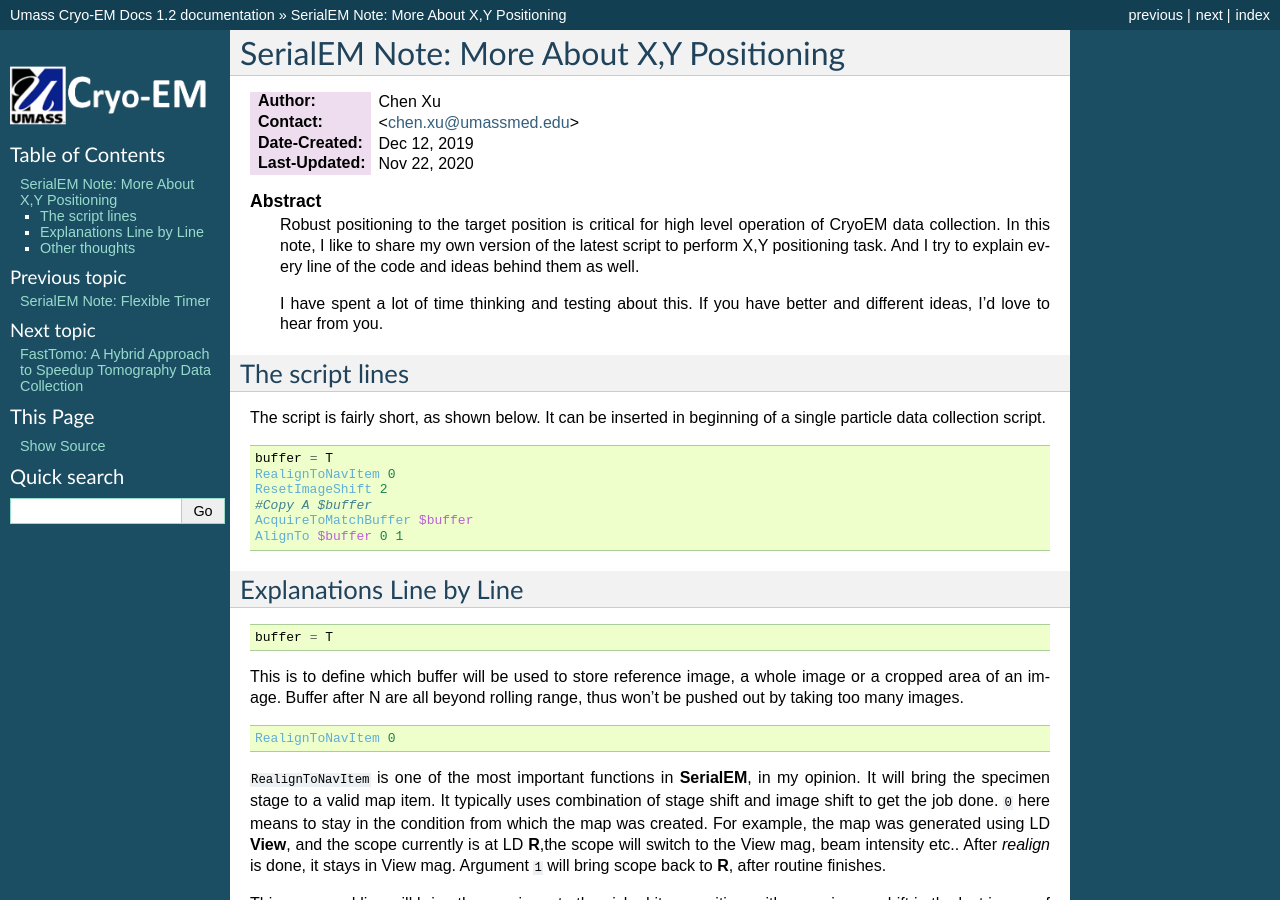
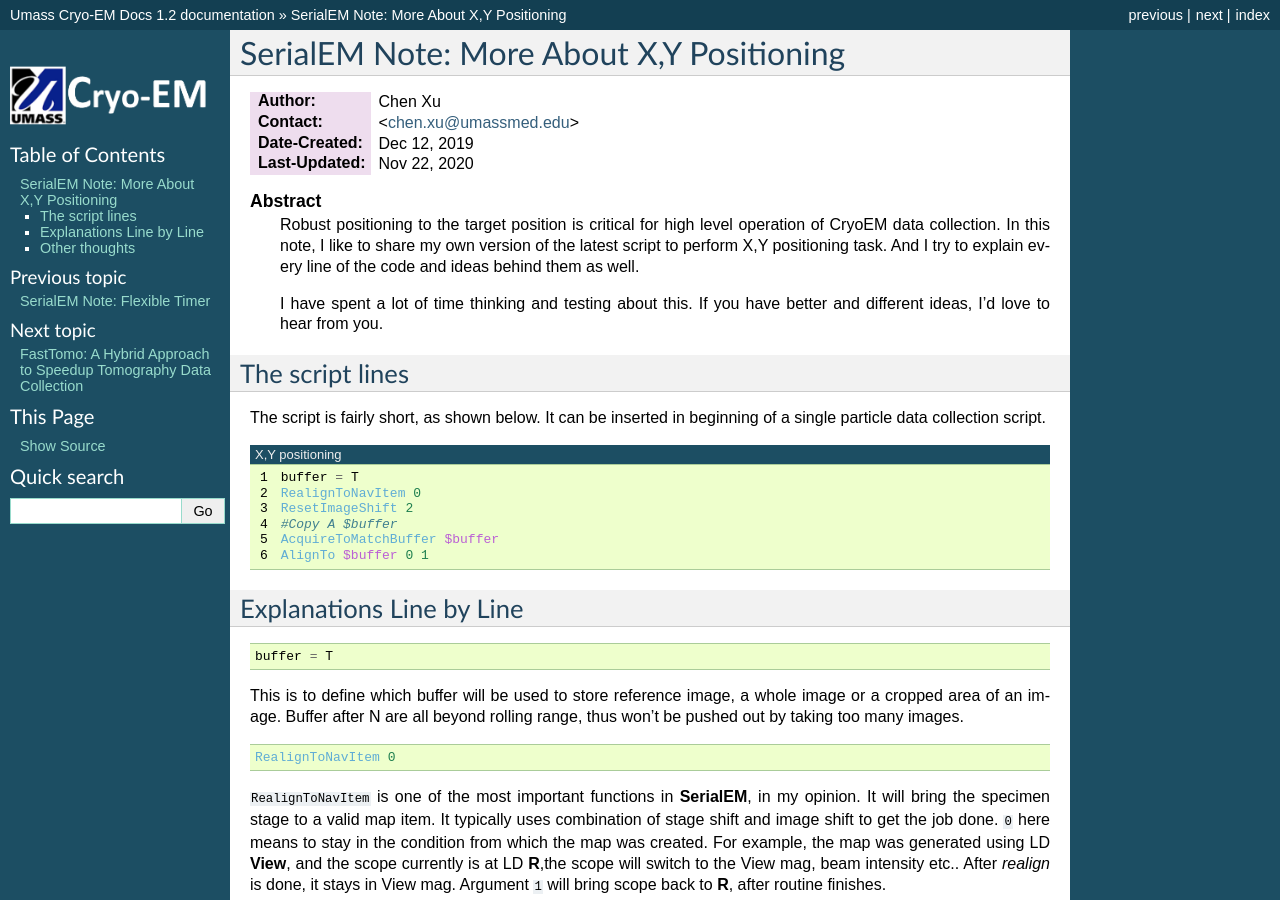
Before and after one commit to xuchen66/sphinx-emdocs, a Sphinx documentation site: the page built from source/serialem-note-more-about-XY-position.rst, in a window 1280 px wide and 900 px high. Built offline with Sphinx 7.4.7, drawn with Linux system fonts in a browser that asks for light colours; pages that are not in the unit, such as notebooks, are missing from menus.

Commit message:
Update serialem-note-more-about-XY-position.rst

```diff
--- a/source/serialem-note-more-about-XY-position.rst
+++ b/source/serialem-note-more-about-XY-position.rst
@@ -27,6 +27,8 @@
 The script is fairly short, as shown below. It can be inserted in beginning of a single particle data collection script.
 
 .. code-block:: ruby
+   :linenos:
+   :caption: X,Y positioning
 
     buffer = T
     RealignToNavItem 0
```
